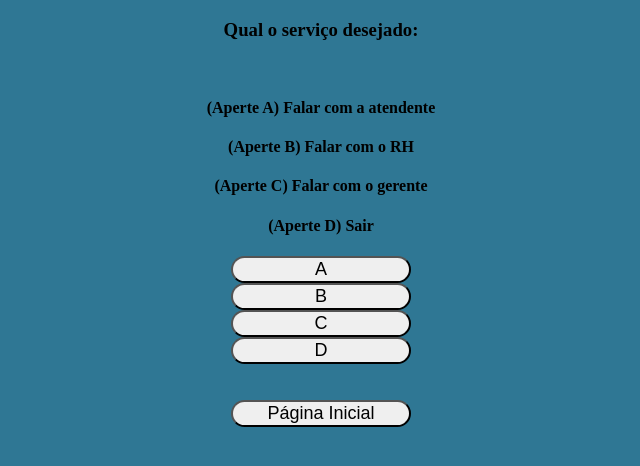
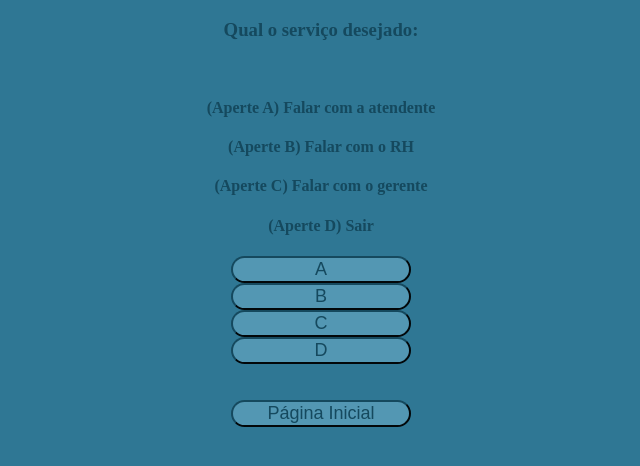
Before and after one commit to laraDrews/TrabalhoCharles, a plain HTML site: page inicio.html in a window 1280 px wide. Shown: the whole page, without its empty margins (319-959 px from the left). Drawn offline with Linux system fonts and the light colour scheme.

Commit message:
trabalho

```diff
--- a/style.css
+++ b/style.css
@@ -9,7 +9,22 @@ input{
     text-align: center;
 }
 button{
+    background-color: #5397b3;
+    color: #15495e;
+    border-color: #15495e;
     border-radius: 30px;
     width: 180px;
     font-size: large;
 }
+h1 {
+    color: #15495e;
+}
+h2 {
+    color: #15495e;
+}
+h3 {
+    color: #15495e;
+}
+h4 {
+    color: #15495e;
+}
--- a/style2.css
+++ b/style2.css
@@ -1,9 +1,31 @@
 body{
     background-image: url("PrintVisualG");
+    background-color: #2f7794;
     text-align: center
 }
+input{
+    border-radius: 15px;
+    font-size: large;
+    width: 80px;
+    text-align: center;
+}
 button{
+    background-color: #5397b3;
+    color: #15495e;
+    border-color: #15495e;
     border-radius: 30px;
     width: 180px;
     font-size: large;
-    }
+}
+h1 {
+    color: #15495e;
+}
+h2 {
+    color: #15495e;
+}
+h3 {
+    color: #15495e;
+}
+h4 {
+    color: #15495e;
+}
```
